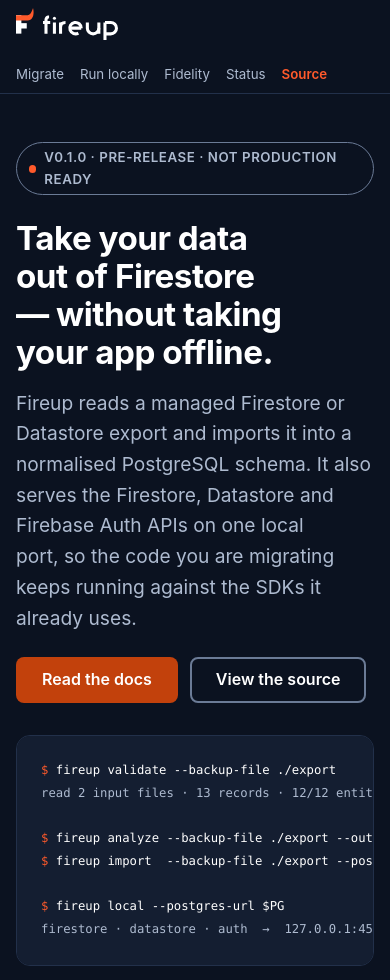
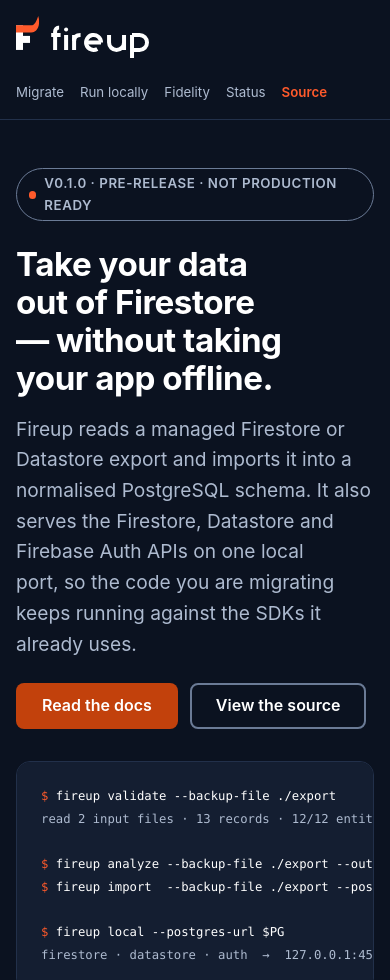
Before and after one commit to asakaxgit/fireup, a website: page site/index.html in a window 390 px wide. Shown: the top 980 px of the page. Drawn offline with Linux system fonts and the light colour scheme.

Commit message:
SAK-173: 新しいロックアップの比率にヘッダーを合わせる。
炎がキャップラインを超えるぶんロックアップの外接箱が高くなり、縦横比が
3.80:1 から 3.17:1 に変わった。同じ寸法のままだとワードマークが小さく
なるので、ヘッダーのロゴを 40px から 52px（モバイルは 42px）にし、
intrinsic size も 165x52 に直した。

モバイルではクリアスペース規定に引っかかった。マークの横棒1本はロック
アップの83.9単位中14.1単位で、ロゴ42pxなら7.1px。padding 2xs (8px) は
数値上は満たすがビューポート端に詰まって見えたので s (16px) にした。

検証: 実Chromeで 1280x900 と 390x844 をレンダリング。404なし、コンソール
エラーなし、はみ出しなし。両方のスクリーンショットを目視した。

```diff
--- a/site/index.html
+++ b/site/index.html
@@ -24,7 +24,7 @@
 <header class="bar">
   <div class="shell bar-inner">
     <a class="brand" href="#top" aria-label="Fireup, home">
-      <img src="assets/fireup-lockup-dark.svg" alt="Fireup" width="152" height="40">
+      <img src="assets/fireup-lockup-dark.svg" alt="Fireup" width="165" height="52">
     </a>
     <nav aria-label="Primary">
       <ul class="nav">
--- a/site/styles.css
+++ b/site/styles.css
@@ -99,7 +99,7 @@
 }
 
 .brand { display: flex; }
-.brand img { display: block; height: 40px; width: auto; }
+.brand img { display: block; height: 52px; width: auto; }
 
 .nav {
   display: flex;
@@ -385,8 +385,12 @@
 }
 
 @media (max-width: 40rem) {
-  .bar-inner { padding-block: var(--fu-space-2xs); }
-  .brand img { height: 32px; }
+  /* The lockup's box now includes the flame's overshoot, so the clear-space
+     rule bites at the top of the bar: one bar of the mark is 14.1 of the
+     lockup's 83.9 units, which is 7.1px at a 42px logo. 2xs (8px) cleared that
+     on paper but read as crowding against the viewport edge; s (16px) does not. */
+  .bar-inner { padding-block: var(--fu-space-s); }
+  .brand img { height: 42px; }
   .nav { gap: var(--fu-space-s); }
   .band { padding-block: var(--fu-space-xl); }
   .hero { padding-block: var(--fu-space-xl) var(--fu-space-2xl); }
```
